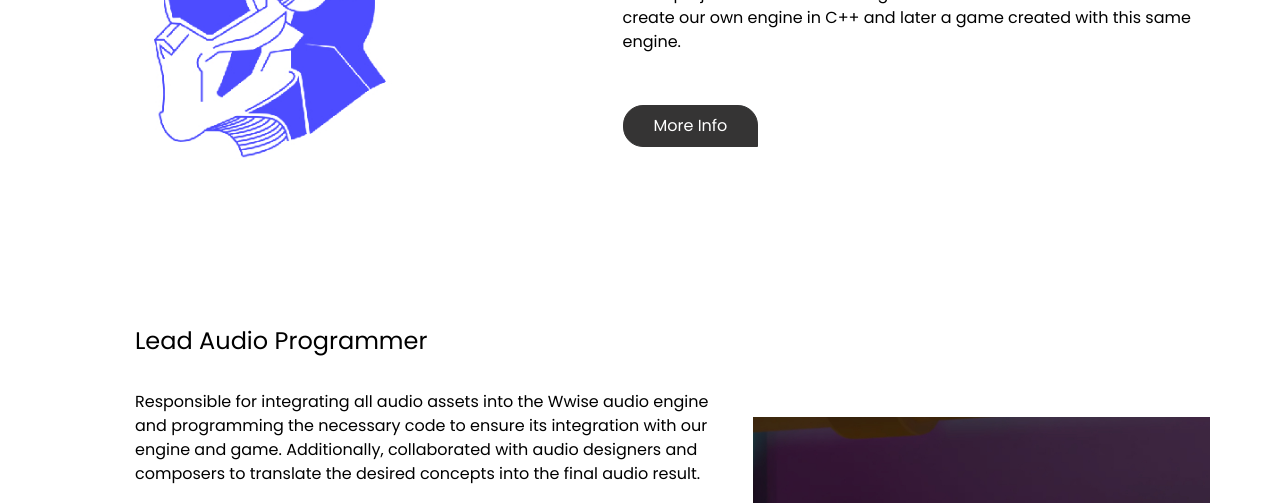
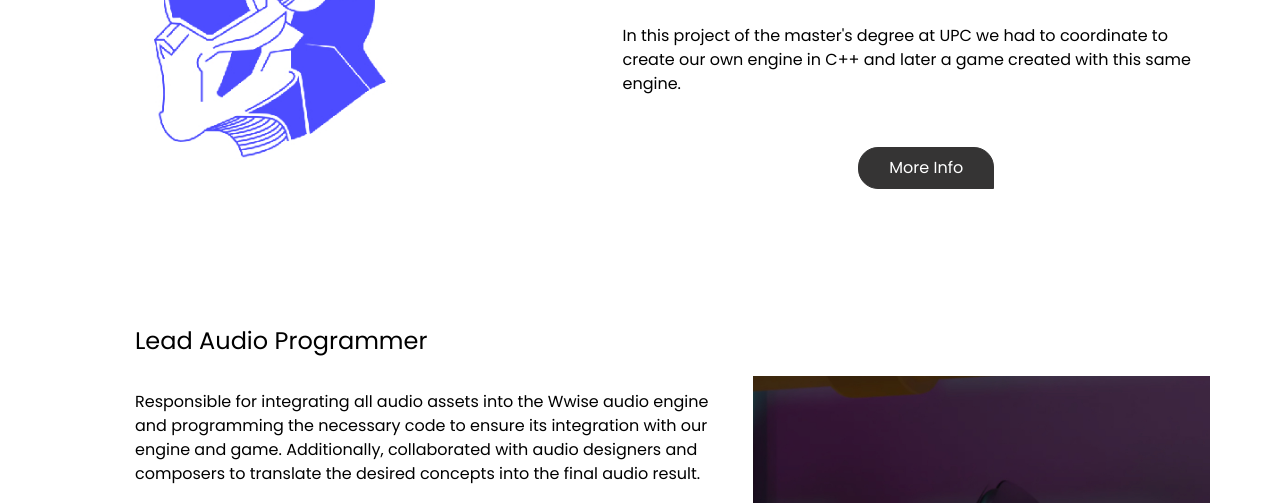
Before and after one commit to UriMurcia/oriolmurciacatalan.github.io, a plain HTML site: page mywork.html in a window 1280 px wide. Shown: the part 297-800 px from the top of the page. Drawn offline with nearby package versions, Linux system fonts and the light colour scheme.

Commit message:
Update style.css

```diff
--- a/css/style.css
+++ b/css/style.css
@@ -728,6 +728,12 @@ a:focus {
 }
 
 .watch_button {
-  display: inline-block;
-  height: 170px;
+  display: flex;
+  justify-content: center;
+  align-items: center;
+  margin-bottom: 10px;
 }
+
+.watch_button a{
+  margin-left: 20px;
+}
```
